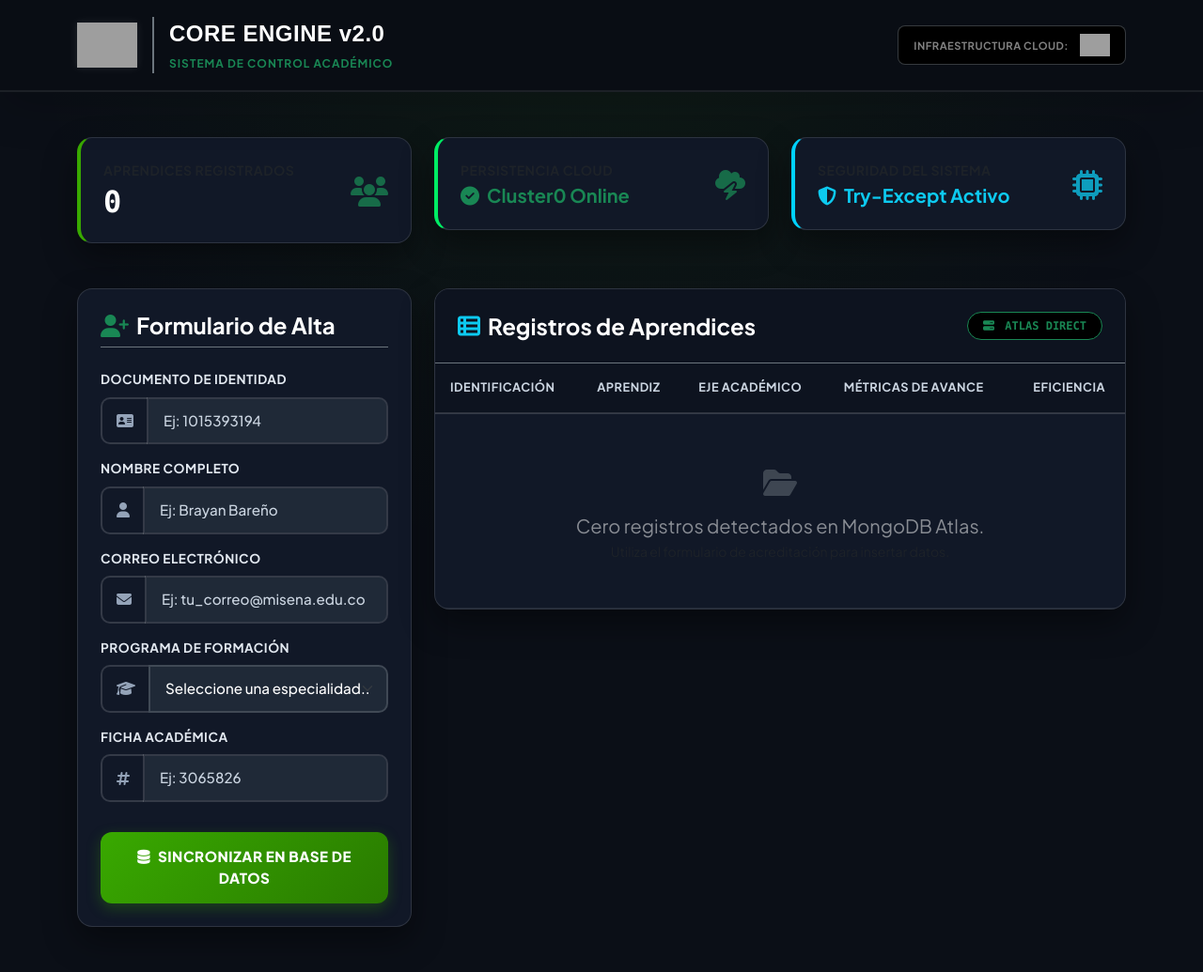
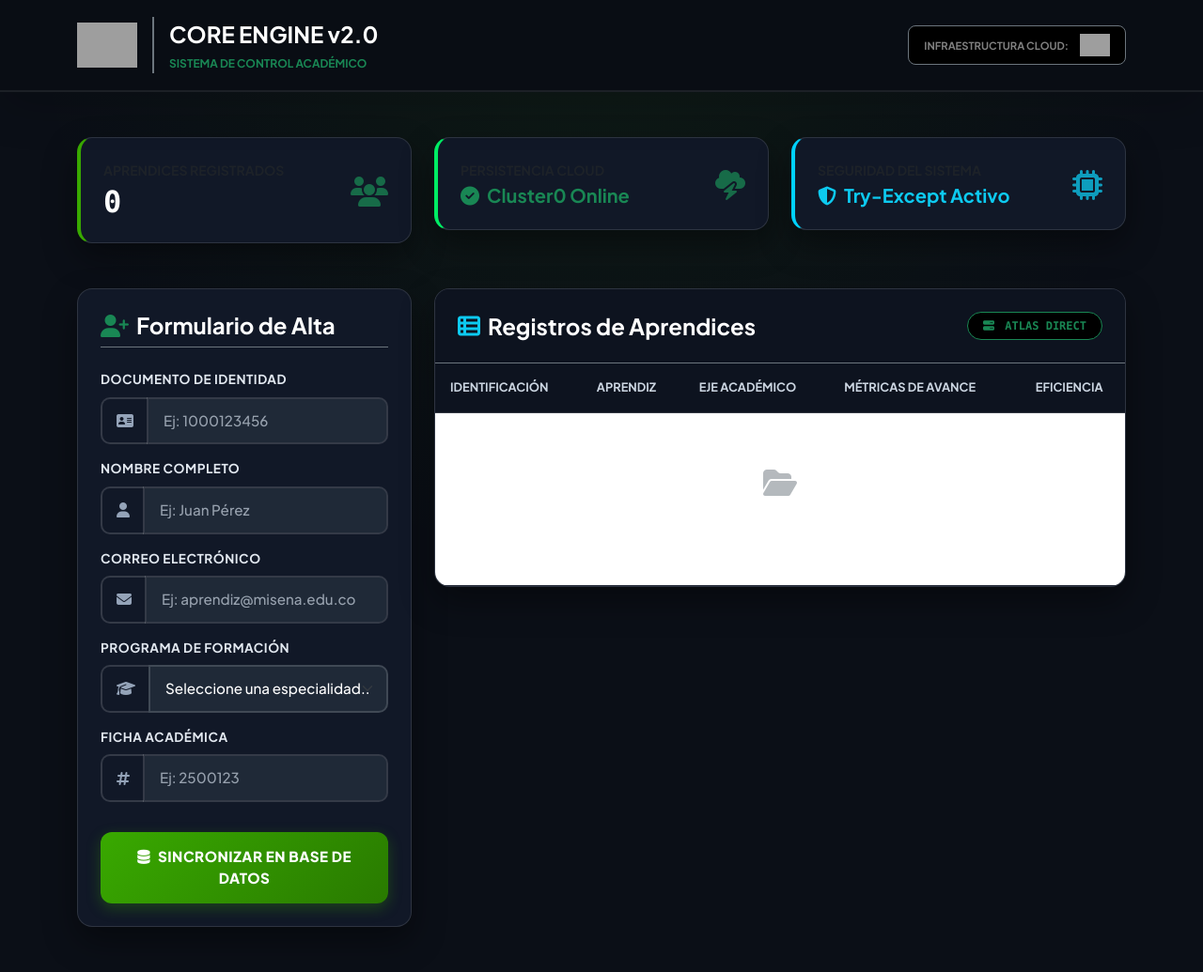
Before and after one commit to Brayanbii/june05, a Flask app: page / in a window 1280 px wide. Shown: the whole page at 94% size. Run offline with Flask 3, Linux system fonts and the light colour scheme; data that the repository does not hold is empty; grey boxes are pictures that could not be loaded.

Commit message:
Update index.html

```diff
--- a/templates/index.html
+++ b/templates/index.html
@@ -41,7 +41,6 @@
             box-shadow: 0 15px 35px rgba(0, 0, 0, 0.4);
         }
 
-        /* --- MEJORA CRÍTICA DE CONTRASTE EN FORMULARIOS --- */
         .form-label-custom {
             color: var(--text-labels) !important;
             font-weight: 700;
@@ -60,13 +59,11 @@
             padding: 12px 16px;
             font-size: 0.95rem;
             font-weight: 500;
-            transition: all 0.2s ease;
         }
 
-        /* Estilo explícito para textos de ayuda y marcadores de posición */
         .form-control::placeholder {
             color: #cbd5e1 !important;
-            opacity: 1;
+            opacity: 0.7;
         }
 
         .form-select option {
@@ -104,17 +101,13 @@
             padding: 15px;
             border-radius: 12px;
             box-shadow: 0 5px 15px rgba(57, 169, 0, 0.3);
-            transition: all 0.2s ease;
         }
 
         .btn-sena-action:hover {
             filter: brightness(1.1);
-            transform: translateY(-1px);
-            box-shadow: 0 8px 20px rgba(57, 169, 0, 0.45);
             color: #ffffff;
         }
 
-        /* --- MEJORA DE CONTRASTE EN TABLAS --- */
         .table-pro {
             color: var(--text-bright);
             margin-bottom: 0;
@@ -126,7 +119,6 @@
             font-weight: 700;
             text-transform: uppercase;
             font-size: 0.8rem;
-            letter-spacing: 0.5px;
             padding: 16px;
             border-bottom: 2px solid rgba(255, 255, 255, 0.15);
         }
@@ -134,11 +126,6 @@
         .table-pro tbody td {
             padding: 16px;
             border-bottom: 1px solid rgba(255, 255, 255, 0.08);
-            background-color: transparent;
-        }
-
-        .table-pro tbody tr:hover {
-            background-color: rgba(255, 255, 255, 0.03) !important;
         }
 
         .badge-program {
@@ -158,8 +145,6 @@
             padding: 6px 14px;
             border-radius: 20px;
             font-weight: 700;
-            font-size: 0.85rem;
-            display: inline-block;
         }
 
         .progress-custom {
@@ -174,14 +159,14 @@
     <header class="main-header sticky-top shadow-lg">
         <div class="container d-flex justify-content-between align-items-center">
             <div class="d-flex align-items-center gap-3">
-                <img src="https://upload.wikimedia.org/wikipedia/commons/8/83/SENA_logo.svg" alt="SENA Logo" style="height: 48px; filter: drop-shadow(0 0 4px rgba(255,255,255,0.1));">
+                <img src="https://upload.wikimedia.org/wikipedia/commons/8/83/SENA_logo.svg" alt="SENA Logo" style="height: 48px;">
                 <div class="border-start border-secondary border-2 ps-3">
-                    <span class="fs-4 fw-bold tracking-tight text-white d-block" style="font-family: sans-serif; letter-spacing: 0.5px;">CORE ENGINE v2.0</span>
-                    <small class="text-success fw-bold" style="font-size: 0.75rem; letter-spacing: 1px;">SISTEMA DE CONTROL ACADÉMICO</small>
+                    <span class="fs-4 fw-bold tracking-tight text-white d-block">CORE ENGINE v2.0</span>
+                    <small class="text-success fw-bold" style="font-size: 0.75rem;">SISTEMA DE CONTROL ACADÉMICO</small>
                 </div>
             </div>
-            <div class="d-flex align-items-center gap-2 bg-black bg-opacity-40 px-3 py-2 rounded-3 border border-secondary border-opacity-50">
-                <small class="text-white-50 fw-bold me-1" style="font-size: 0.7rem; letter-spacing: 0.5px;">INFRAESTRUCTURA CLOUD:</small>
+            <div class="d-flex align-items-center gap-2 bg-black bg-opacity-40 px-3 py-2 rounded-3 border border-secondary">
+                <small class="text-white-50 fw-bold me-1" style="font-size: 0.7rem;">INFRAESTRUCTURA CLOUD:</small>
                 <img src="https://upload.wikimedia.org/wikipedia/commons/9/93/MongoDB_Logo.svg" alt="MongoDB Logo" style="height: 24px;">
             </div>
         </div>
@@ -189,21 +174,11 @@
 
     <div class="container my-5">
 
-        {% if mensaje %}
-        <div class="alert alert-{{ tipo_mensaje }} alert-dismissible fade show border-0 shadow card-pro text-white mb-4" role="alert" style="background: rgba(220, 38, 38, 0.2); border-left: 5px solid #dc2626 !important;">
-            <div class="d-flex align-items-center gap-2">
-                <i class="fa-solid fa-circle-exclamation text-danger fs-5"></i>
-                <div class="fw-semibold">Atención: {{ mensaje }}</div>
-            </div>
-            <button type="button" class="btn-close btn-close-white" data-bs-dismiss="alert" aria-label="Close"></button>
-        </div>
-        {% endif %}
-
         <div class="row g-4 mb-5">
             <div class="col-md-4">
                 <div class="card-pro p-4 d-flex align-items-center justify-content-between" style="border-left: 4px solid var(--sena-green);">
                     <div>
-                        <p class="text-uppercase text-muted small fw-bold mb-1" style="letter-spacing: 0.5px;">Aprendices Registrados</p>
+                        <p class="text-uppercase text-muted small fw-bold mb-1">Aprendices Registrados</p>
                         <h2 class="fw-bold mb-0 text-white font-monospace">{{ estudiantes|length }}</h2>
                     </div>
                     <div class="fs-2 text-success opacity-75"><i class="fa-solid fa-users"></i></div>
@@ -212,7 +187,7 @@
             <div class="col-md-4">
                 <div class="card-pro p-4 d-flex align-items-center justify-content-between" style="border-left: 4px solid var(--mongo-green);">
                     <div>
-                        <p class="text-uppercase text-muted small fw-bold mb-1" style="letter-spacing: 0.5px;">Persistencia Cloud</p>
+                        <p class="text-uppercase text-muted small fw-bold mb-1">Persistencia Cloud</p>
                         <h5 class="fw-bold mb-0 text-success"><i class="fa-solid fa-circle-check me-2"></i>Cluster0 Online</h5>
                     </div>
                     <div class="fs-2 text-success opacity-75"><i class="fa-solid fa-cloud-bolt"></i></div>
@@ -221,7 +196,7 @@
             <div class="col-md-4">
                 <div class="card-pro p-4 d-flex align-items-center justify-content-between" style="border-left: 4px solid #00d2ff;">
                     <div>
-                        <p class="text-uppercase text-muted small fw-bold mb-1" style="letter-spacing: 0.5px;">Seguridad del Sistema</p>
+                        <p class="text-uppercase text-muted small fw-bold mb-1">Seguridad del Sistema</p>
                         <h5 class="fw-bold mb-0 text-info"><i class="fa-solid fa-shield-halved me-2"></i>Try-Except Activo</h5>
                     </div>
                     <div class="fs-2 text-info opacity-75"><i class="fa-solid fa-microchip"></i></div>
@@ -230,6 +205,7 @@
         </div>
 
         <div class="row g-4">
+            <!-- FORMULARIO CORREGIDO CON EJEMPLOS ANÓNIMOS -->
             <div class="col-lg-4">
                 <div class="card-pro p-4">
                     <h4 class="fw-bold mb-4 text-white d-flex align-items-center gap-2 border-bottom border-secondary pb-2">
@@ -241,7 +217,7 @@
                             <label class="form-label-custom">Documento de Identidad</label>
                             <div class="input-group">
                                 <span class="input-group-text input-group-text-custom"><i class="fa-solid fa-address-card"></i></span>
-                                <input type="text" name="documento" class="form-control form-control-with-icon" placeholder="Ej: 1015393194" required autocomplete="off">
+                                <input type="text" name="documento" class="form-control form-control-with-icon" placeholder="Ej: 1000123456" required autocomplete="off">
                             </div>
                         </div>
 
@@ -249,7 +225,7 @@
                             <label class="form-label-custom">Nombre Completo</label>
                             <div class="input-group">
                                 <span class="input-group-text input-group-text-custom"><i class="fa-solid fa-user"></i></span>
-                                <input type="text" name="nombre" class="form-control form-control-with-icon" placeholder="Ej: Brayan Bareño" required>
+                                <input type="text" name="nombre" class="form-control form-control-with-icon" placeholder="Ej: Juan Pérez" required>
                             </div>
                         </div>
 
@@ -257,7 +233,7 @@
                             <label class="form-label-custom">Correo Electrónico</label>
                             <div class="input-group">
                                 <span class="input-group-text input-group-text-custom"><i class="fa-solid fa-envelope"></i></span>
-                                <input type="email" name="correo" class="form-control form-control-with-icon" placeholder="Ej: tu_correo@misena.edu.co" required>
+                                <input type="email" name="correo" class="form-control form-control-with-icon" placeholder="Ej: aprendiz@misena.edu.co" required>
                             </div>
                         </div>
 
@@ -268,7 +244,7 @@
                                 <select name="programa" class="form-select form-control-with-icon" required>
                                     <option value="" disabled selected style="color: #cbd5e1;">Seleccione una especialidad...</option>
                                     {% for prog in programas %}
-                                    <option value="{{ prog.nombre }}">{{ prog.nombre }}</option>
+                                    <option value="{{ prog }}">{{ prog }}</option>
                                     {% endfor %}
                                 </select>
                             </div>
@@ -278,7 +254,7 @@
                             <label class="form-label-custom">Ficha Académica</label>
                             <div class="input-group">
                                 <span class="input-group-text input-group-text-custom"><i class="fa-solid fa-hashtag"></i></span>
-                                <input type="text" name="ficha" class="form-control form-control-with-icon" placeholder="Ej: 3065826" required>
+                                <input type="text" name="ficha" class="form-control form-control-with-icon" placeholder="Ej: 2500123" required>
                             </div>
                         </div>
 
@@ -289,6 +265,7 @@
                 </div>
             </div>
 
+            <!-- TABLA GENERAL -->
             <div class="col-lg-8">
                 <div class="card-pro overflow-hidden">
                     <div class="p-4 d-flex justify-content-between align-items-center border-bottom border-secondary" style="background-color: #0d131f;">
@@ -342,7 +319,6 @@
                                         <td colspan="5" class="text-center text-muted py-5">
                                             <div class="fs-2 mb-2 opacity-50"><i class="fa-solid fa-folder-open text-secondary"></i></div>
                                             <p class="mb-0 fs-5 text-white-50">Cero registros detectados en MongoDB Atlas.</p>
-                                            <small class="text-muted">Utiliza el formulario de acreditación para insertar datos.</small>
                                         </td>
                                     </tr>
                                 {% endif %}
```
